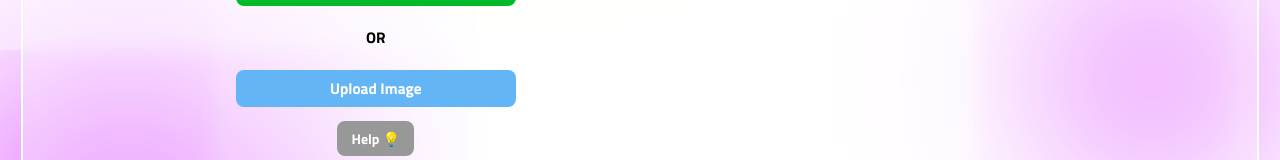
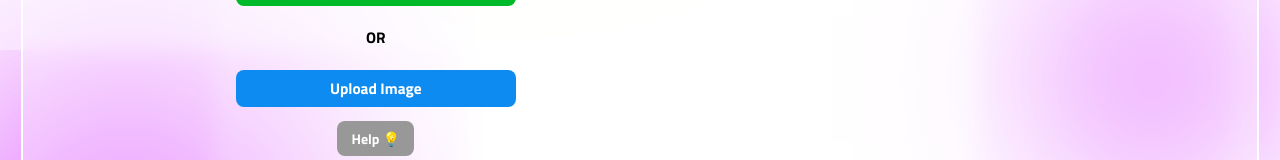
Before and after one commit to metakgp/gyft, a React (Vite) app in the folder frontend/: page / in a window 1280 px wide. Shown: the part 561-721 px from the top of the page. Built offline with nearby package versions, Linux system fonts and the light colour scheme.

Commit message:
feat: added tooltip and darkened upload image button

```diff
--- a/frontend/src/components/RollForm.tsx
+++ b/frontend/src/components/RollForm.tsx
@@ -127,7 +127,9 @@ const RollForm: React.FC<props> = ({ openModal, setModalContent, setTimeTableFil
             <div className="input-item">
                 <label>{"\nOR"}</label>
             </div>
-            <button className="upload-image-button"
+            <button
+            title="Upload a screenshot of the timetable"
+            className="upload-image-button"
             onClick={() => {
                 openModal(true);
                 setModalContent(<UploadImage setTimeTableFile={setTimeTableFile} setAuth={setAuth} openModal={openModal} />);
--- a/frontend/src/styles/index.scss
+++ b/frontend/src/styles/index.scss
@@ -124,7 +124,7 @@ aside img {
 }
 
 .upload-image-button {
-    background-color: #64B5F6;
+    background-color: hsl(207, 89%, 50%);
 }
 
 .drop-image {
```
